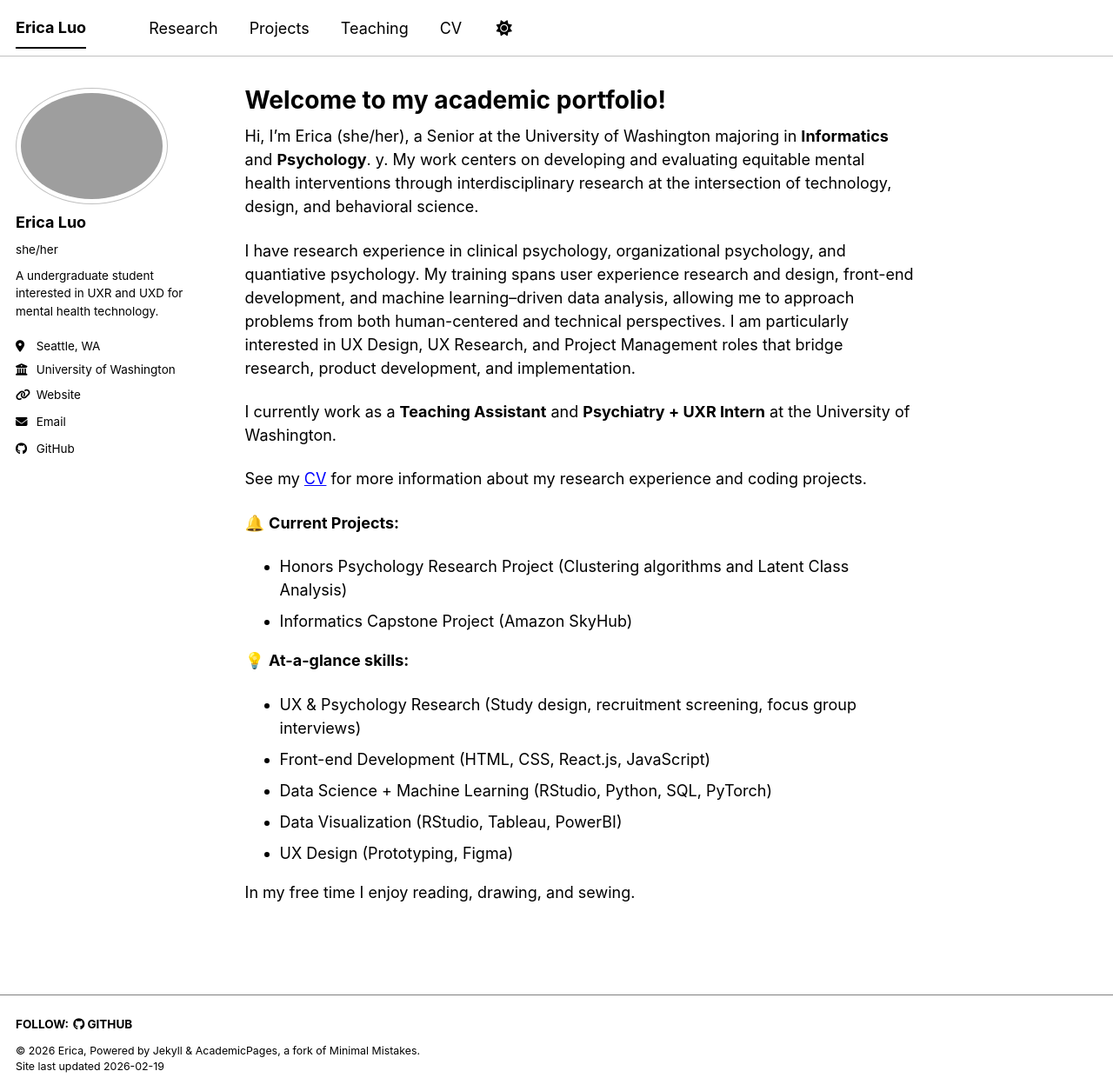
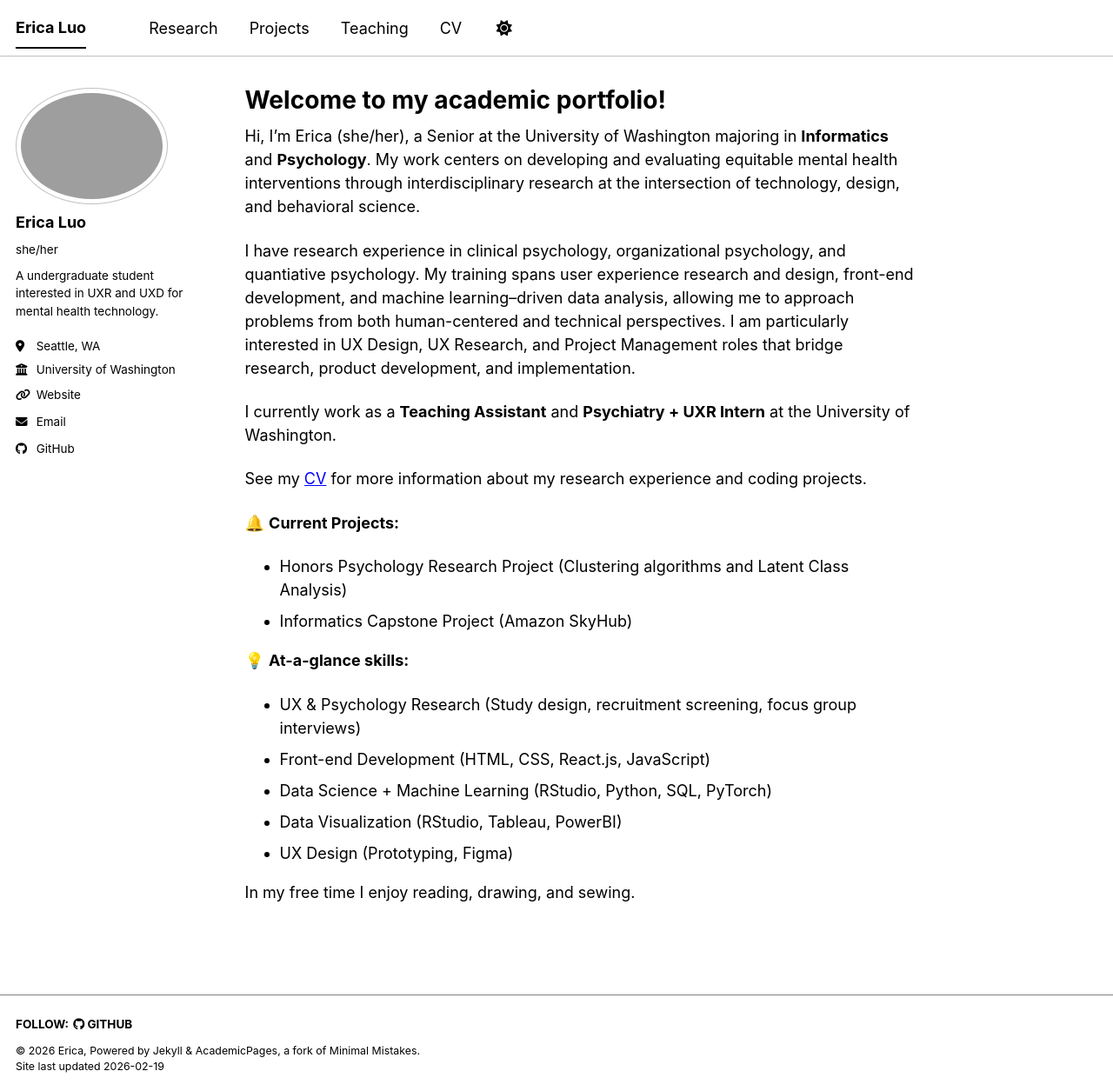
Before and after one commit to er-luo/er-luo.github.io, a Jekyll site: the page built from _pages/about.md, in a window 1280 px wide and 1255 px high. Shown: the whole window at 87% size. Built offline with Jekyll 4.4.1, drawn with Linux system fonts in a browser that asks for light colours; emoji names are drawn with the system emoji font; a script bundle is joined from its source files by our own code; library files that are not in the unit come from our copies.

```diff
--- a/_pages/about.md
+++ b/_pages/about.md
@@ -7,7 +7,7 @@ redirect_from:
   - /about.html
 ---
 
- Hi, I'm Erica (she/her), a Senior at the University of Washington majoring in **Informatics** and **Psychology**. y. My work centers on developing and evaluating equitable mental health interventions through interdisciplinary research at the intersection of technology, design, and behavioral science.
+ Hi, I'm Erica (she/her), a Senior at the University of Washington majoring in **Informatics** and **Psychology**. My work centers on developing and evaluating equitable mental health interventions through interdisciplinary research at the intersection of technology, design, and behavioral science.
 
  I have research experience in clinical psychology, organizational psychology, and quantiative psychology. My training spans user experience research and design, front-end development, and machine learning–driven data analysis, allowing me to approach problems from both human-centered and technical perspectives. I am particularly interested in UX Design, UX Research, and Project Management roles that bridge research, product development, and implementation.
 
```
